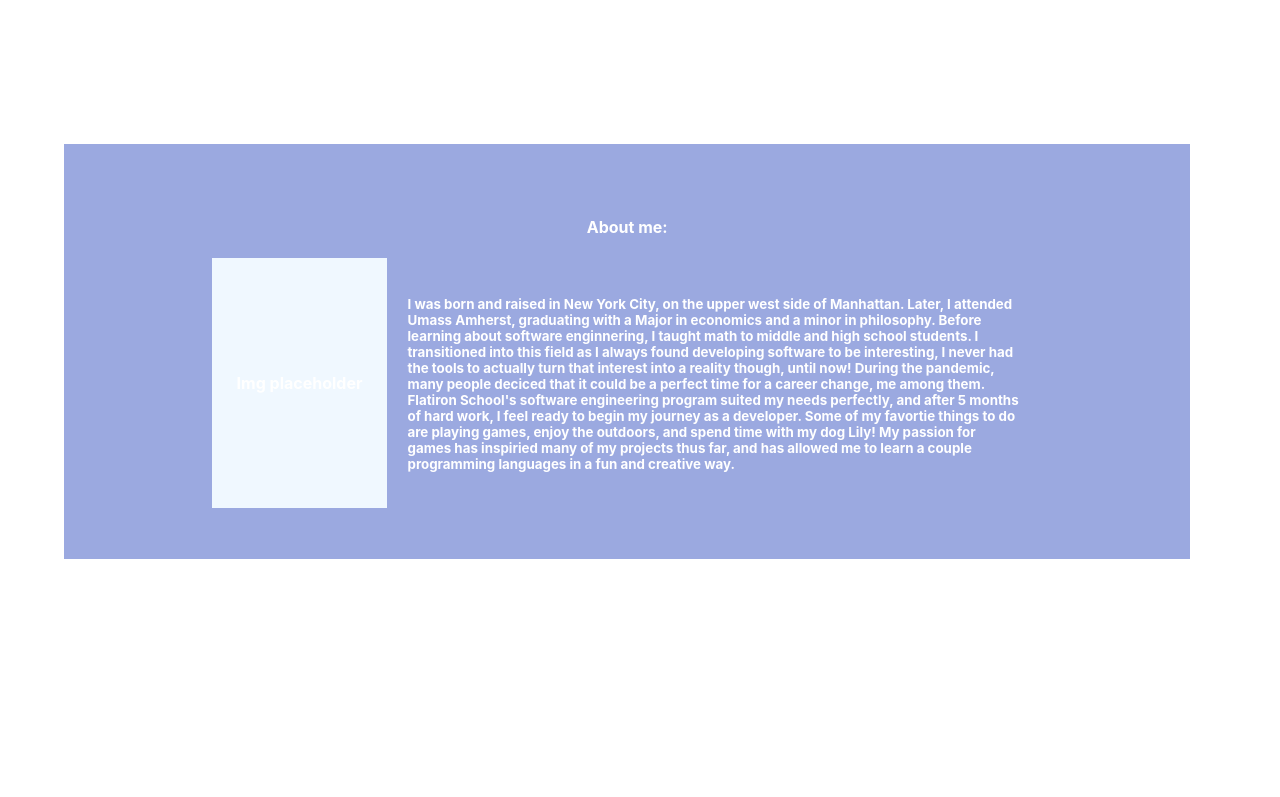
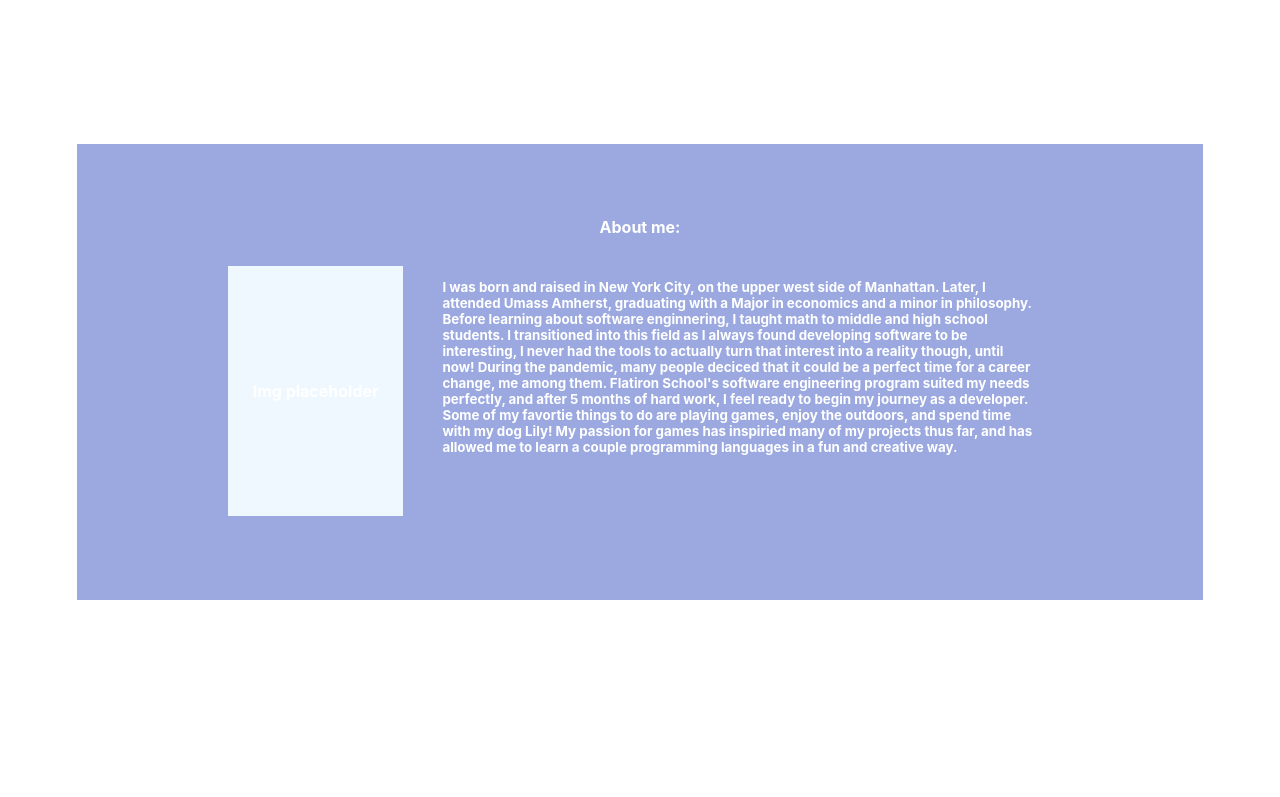
Before and after one commit to dylantoporek/portfolio-project, a React (Create React App) app: page / in a window 1280 px wide. Shown: the part 701-1498 px from the top of the page. Built offline with nearby package versions, Linux system fonts and the light colour scheme.

Commit message:
about text spacing updates

```diff
--- a/src/App.css
+++ b/src/App.css
@@ -130,11 +130,10 @@
 
 #home-about{
   position: relative;
-  align-self: flex-start;
+  align-self: center;
   word-wrap: normal;
   width: 80%;
   top: 60%;
-  left: 5%;
   background-color: #9BA9E0;
   font-weight: bold;
   display: flex;
@@ -143,7 +142,7 @@
   align-items: center;
   padding: 4%;
   color: white;
-  font-size: 50;
+  font-size: medium;
 }
 
 #home-experience{
@@ -160,6 +159,7 @@
   flex-direction: row;
   justify-content: center;
   align-items: center;
+  margin: 2%;
 }
 
 #home-about-text{
@@ -168,20 +168,20 @@
   width: 60%;
   height: 100%;
   font-size: smaller;
-  top: 15%;
+  top: 0%;
 }
 
 #home-page-img{
   position: relative;
-  align-self: flex-end;
   display: flex;
   right: 2%;
-  top: 0%;
+  top: -5%;
   height: 250px;
   width: 175px;
   background-color: aliceblue;
   justify-content: center;
   align-items: center;
+  margin-right: 2%;
 }
 
 
@@ -223,6 +223,8 @@
   color: #1A2966;
   padding: 1%;
 }
+
+/* ////////////////////////////////////////////////////////// */
 
 #home-projects{
   position: relative;
```
